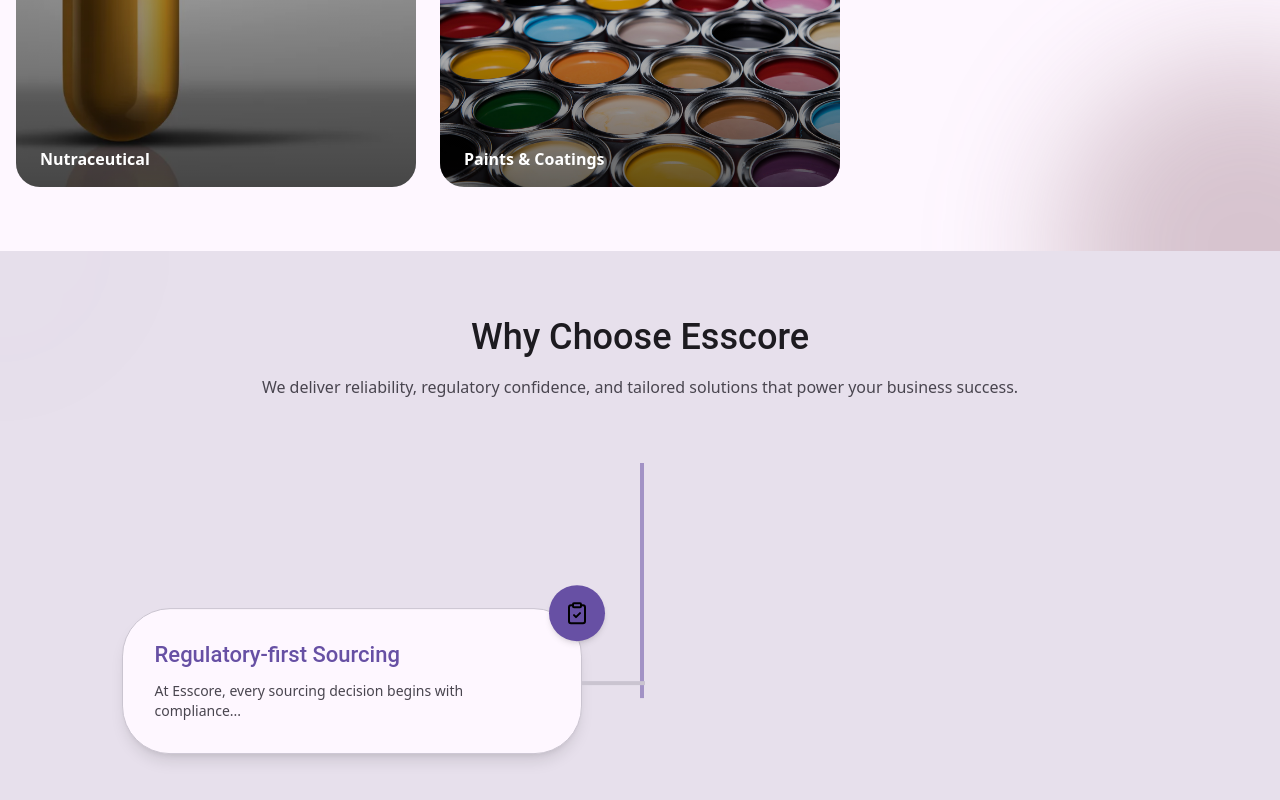
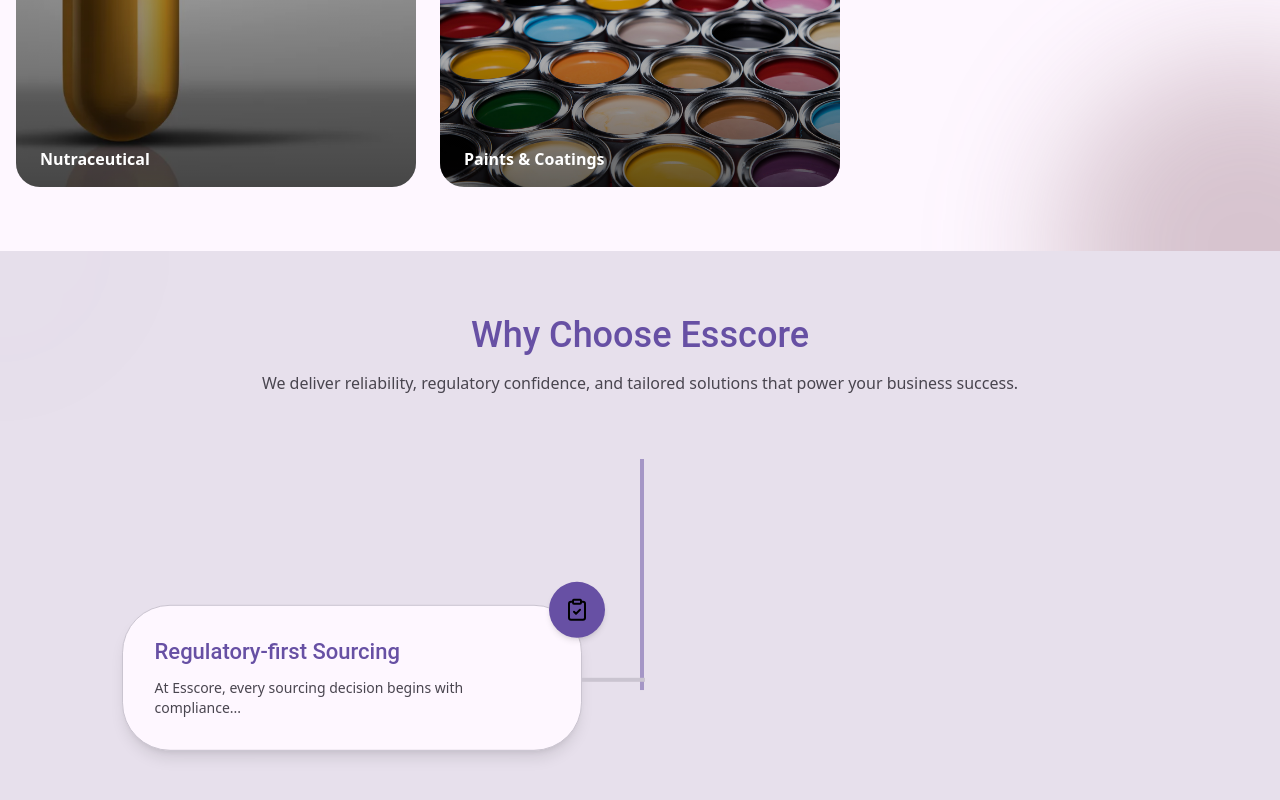
Before and after one commit to ansarimohammed422/Esscore-Task, a React (Vite) app: page / in a window 1280 px wide. Shown: the part 3720-4520 px from the top of the page. Built offline with nearby package versions, Linux system fonts and the light colour scheme.

Commit message:
smallest change

```diff
--- a/src/Components/Certificates.jsx
+++ b/src/Components/Certificates.jsx
@@ -134,7 +134,7 @@
       >
         {/* Header */}
         <motion.div variants={item} custom={0} className="text-center mb-20">
-          <motion.h2 className="text-display-md font-roboto-medium text-on-background mb-6">
+          <motion.h2 className="text-4xl font-bold font-roboto-medium text-primary mb-6">
             Our Certifications
           </motion.h2>
           <motion.p className="text-body-lg text-on-surface-variant max-w-2xl mx-auto">
--- a/src/Components/WhyChoseUs.jsx
+++ b/src/Components/WhyChoseUs.jsx
@@ -59,7 +59,7 @@
         viewport={{ once: true, margin: "-100px" }}
         className="mb-16 text-center max-w-4xl mx-auto"
       >
-        <h2 className="text-display-sm font-roboto-medium text-on-background">
+        <h2 className=" font-roboto-medium text-4xl text-primary font-bold">
           Why Choose Esscore
         </h2>
         <p className="text-body-lg text-on-surface-variant mt-4">
```
